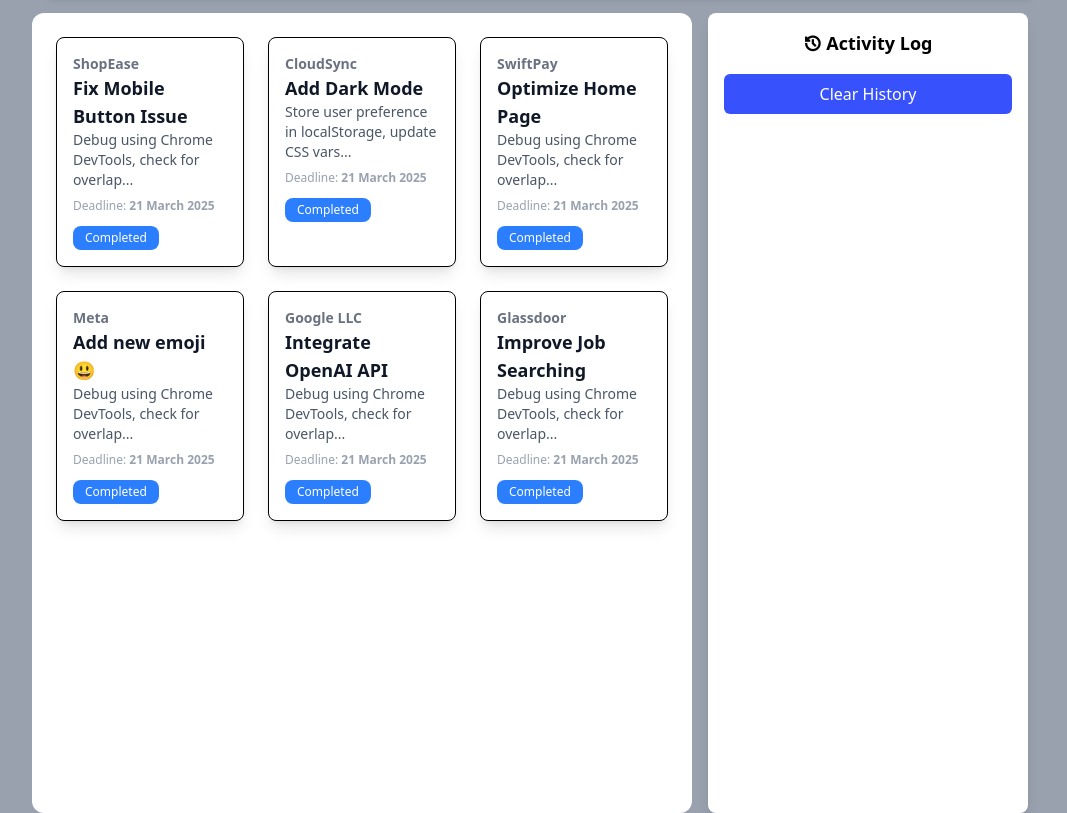
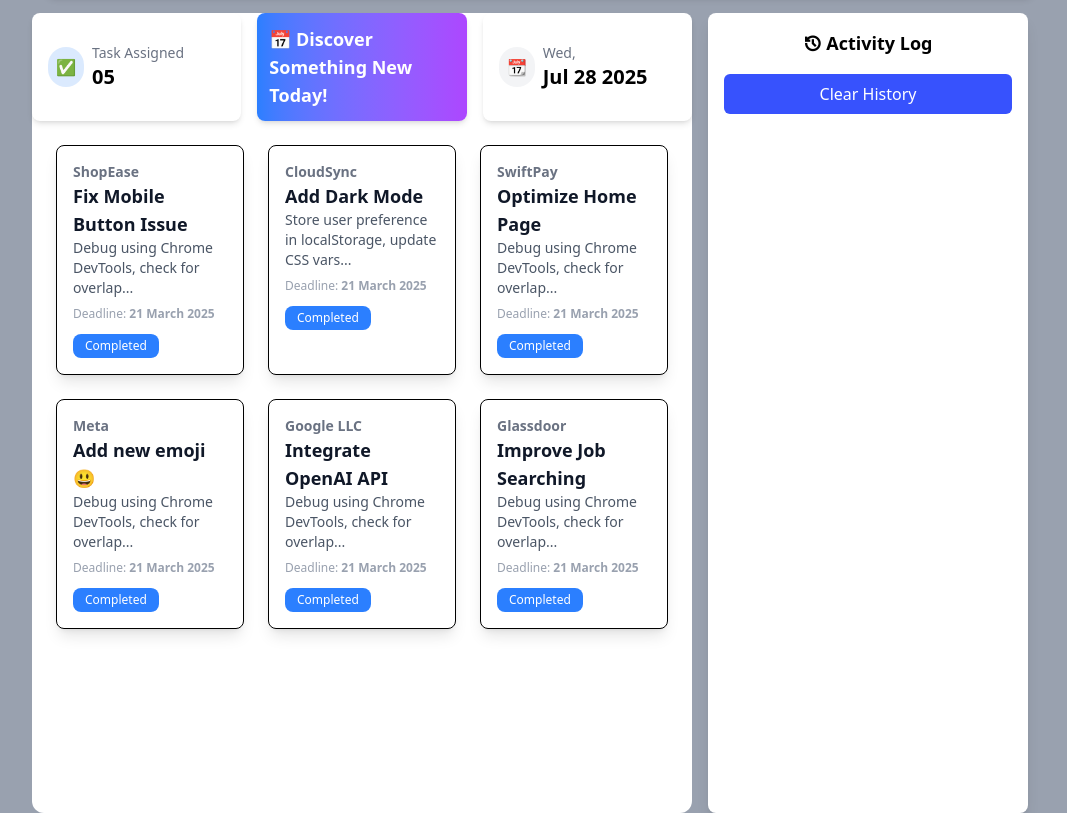
Before and after one commit to RahatInCode/assignment-5, a plain HTML site: page index.html in a window 1280 px wide. Shown: the part 99-912 px from the top of the page, without its empty margins (100-1167 px from the left). Drawn offline with nearby package versions, Linux system fonts and the light colour scheme.

Commit message:
added grid layouts

```diff
--- a/index.html
+++ b/index.html
@@ -36,6 +36,35 @@
         <div class="flex p-4 gap-4 h-screen mr-34">
             <!-- Left & Middle Sections (Placeholder) -->
             <div class="flex-1 bg-white min-h-screen rounded-xl ml-29">
+                <div class="grid grid-cols-3 gap-4">
+                    <!-- Left Box -->
+                    <div class="bg-white shadow-md rounded-lg p-4 flex items-center gap-2">
+                        <div class="bg-blue-100 p-2 rounded-full">
+                            ✅
+                        </div>
+                        <div>
+                            <p class="text-sm text-gray-500">Task Assigned</p>
+                            <p class="text-xl font-bold">05</p>
+                        </div>
+                    </div>
+
+                    <!-- Middle Box (Main Highlight) -->
+                    <div class="bg-gradient-to-r from-blue-500 to-purple-500 shadow-md rounded-lg p-3  flex items-center justify-center text-white font-semibold text-lg">
+                        📅 Discover Something New Today!
+                    </div>
+
+                    <!-- Right Box -->
+                    <div class="bg-white shadow-md rounded-lg p-4 flex items-center gap-2">
+                        <div class="bg-gray-100 p-2 rounded-full">
+                            📆
+                        </div>
+                        <div>
+                            <p class="text-sm text-gray-500">Wed,</p>
+                            <p class="text-xl font-bold">Jul 28 2025</p>
+                        </div>
+                    </div>
+                </div>
+
                 <div class="grid grid-cols-1 md:grid-cols-3 gap-6 p-6">
                     <!-- Task Card 1 -->
                     <div class="bg-white shadow-lg rounded-lg p-4 border">
```
